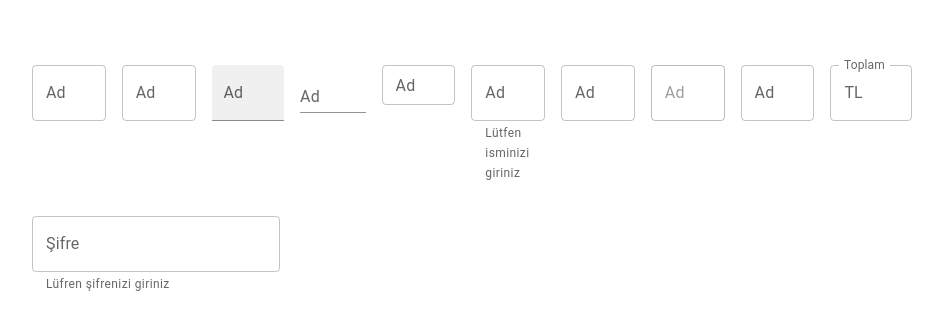
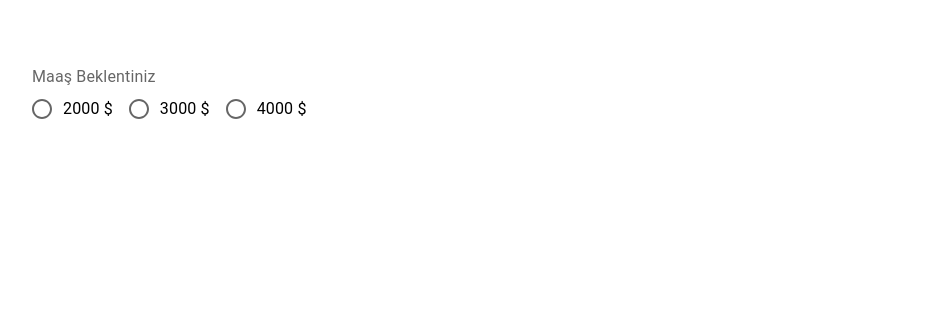
Before and after one commit to ugurisbilenn/React-Material-UI, a React (Create React App) app: page / in a window 1280 px wide. Shown: the part 135-464 px from the top of the page, without its empty margins (168-1111 px from the left). Built offline with nearby package versions, Linux system fonts and the light colour scheme.

Commit message:
RadioGroup

```diff
--- a/src/App.tsx
+++ b/src/App.tsx
@@ -2,6 +2,7 @@
 import './App.css';
 import { LessonButton } from './components/LessonButton';
 import { LessonButtonGroup } from './components/LessonButtonGroup';
+import { LessonRadioGroup } from './components/LessonRadioGroup';
 import { LessonTextfield } from './components/LessonTextfield';
 import { LessonTypographafy } from './components/LessonTypographafy';
 
@@ -11,7 +12,8 @@ function App() {
       {/* <LessonTypographafy /> */}
       {/* <LessonButton></LessonButton> */}
       {/* <LessonButtonGroup/> */}
-      <LessonTextfield/>
+      {/* <LessonTextfield/> */}
+      <LessonRadioGroup/>
     </div>
   );
 }
--- /dev/null
+++ b/src/components/LessonRadioGroup.tsx
@@ -0,0 +1,20 @@
+import {FormControl,FormLabel,FormControlLabel,Radio,RadioGroup,FormHelperText} from '@mui/material';
+import {useState} from 'react';
+
+export const LessonRadioGroup = () => {
+    const [value, setValue] = useState('');
+
+    const handleChange = (event:React.ChangeEvent<HTMLInputElement>) => {
+        setValue(event.target.value);
+    }
+  return (
+   <FormControl>
+        <FormLabel >Maaş Beklentiniz</FormLabel>
+        <RadioGroup row name='extected-salary' value={value} onChange={handleChange}>
+            <FormControlLabel label="2000 $" value="2000" control={<Radio/>}/>
+            <FormControlLabel label="3000 $" value="3000" control={<Radio/>}/>
+            <FormControlLabel label="4000 $" value="4000" control={<Radio/>}/>
+            </RadioGroup>
+   </FormControl>
+  )
+}
```
